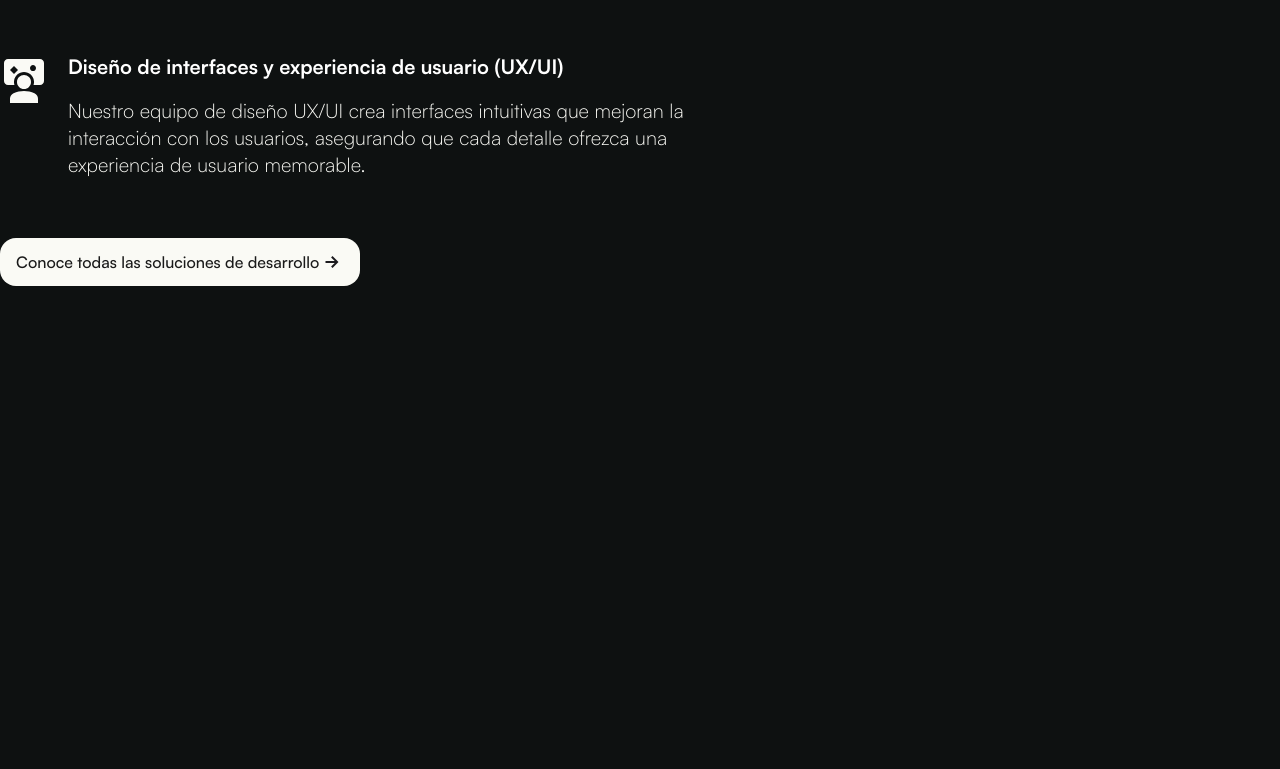
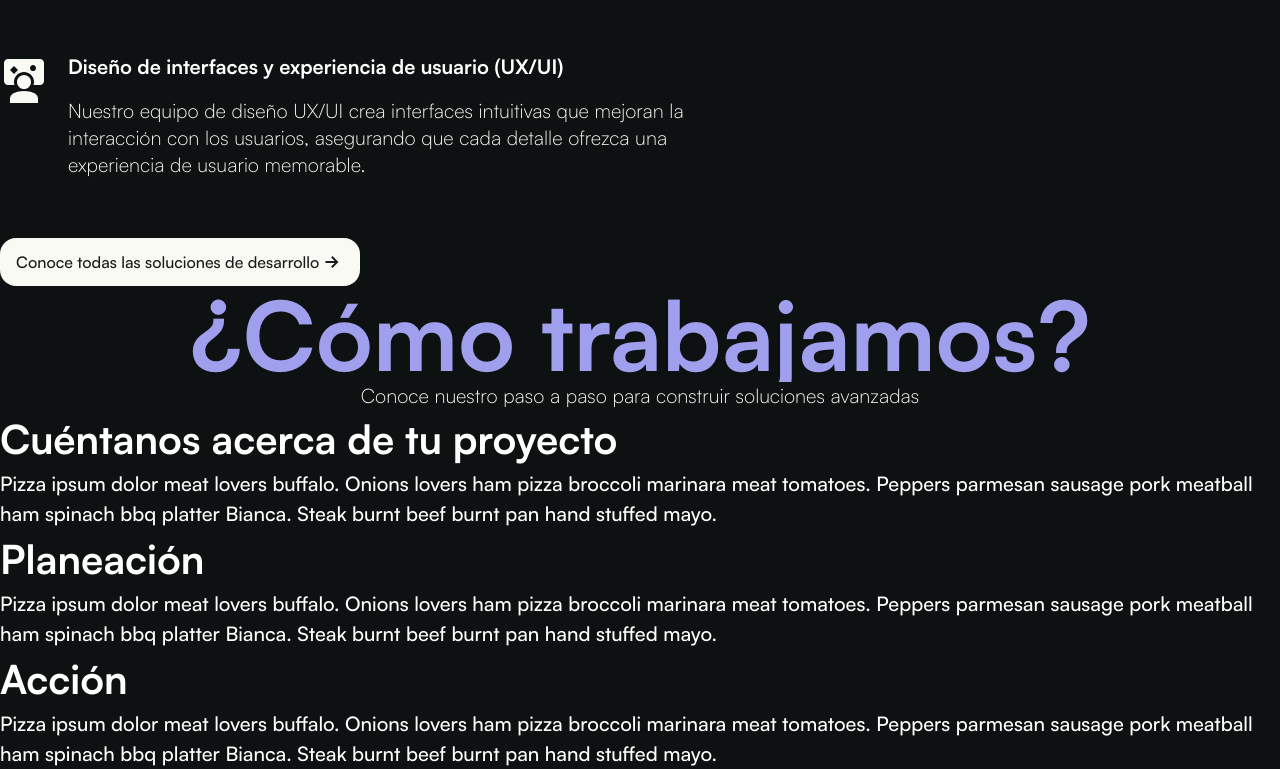
Before and after one commit to koden-lab/koden_landing, a website built with Vite: page index.html in a window 1280 px wide. Shown: the part 3107-3876 px from the top of the page. Before the commit the page ends 3393 px from the top, so only its background shows below. Built offline with nearby package versions, Linux system fonts and the light colour scheme.

Commit message:
fixiando

```diff
--- a/index.html
+++ b/index.html
@@ -482,7 +482,7 @@
       </div>
     </section>
     <!-- How we work -->
-    <!-- <section class="text-whiteBG text-center">
+    <section class="text-whiteBG text-center">
       <h2
         class="text-8xl font-bold bg-gradient-to-r from-[#1B5299] to-[12.95%] to-[#9F9FED] bg-clip-text text-transparent"
       >
@@ -526,7 +526,7 @@
           </p>
         </article>
       </div>
-    </section> -->
+    </section>
     <script type="module" src="/src/main.ts"></script>
   </body>
 </html>
```
Also changed, not shown: .github/workflows/deploy.yml.
